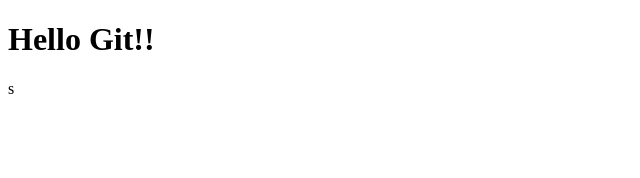
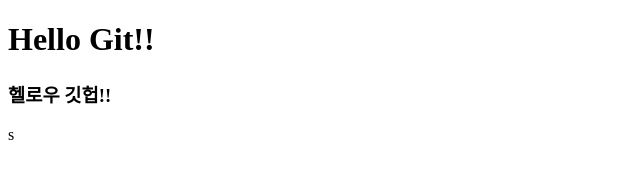
Before and after one commit to whybelab/MyFirstGit, a plain HTML site: page index.html in a window 1280 px wide. Shown: the whole page, without its empty margins (0-640 px from the left). Drawn offline with Linux system fonts and the light colour scheme.

Commit message:
H3 추가

```diff
--- a/index.html
+++ b/index.html
@@ -8,5 +8,6 @@
 </head>
 <body>
     <h1> Hello Git!!</h1>
+    <h3> 헬로우 깃헙!!</h3>
 </body>
 </html>s
```
